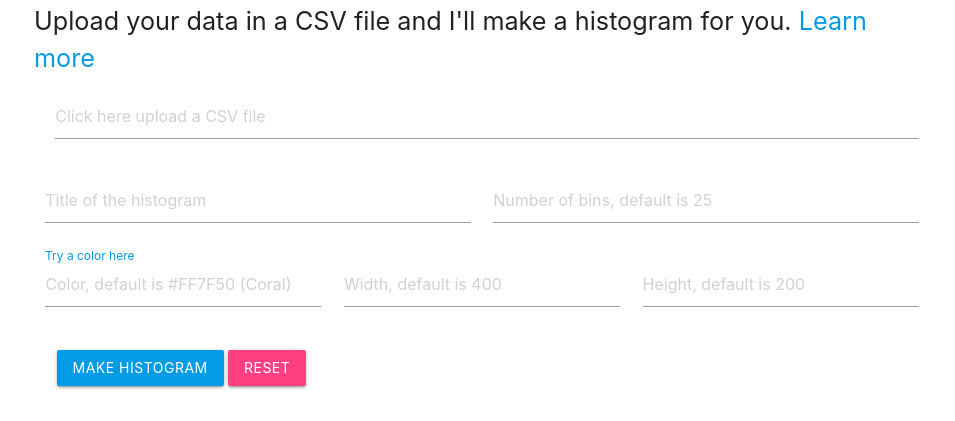
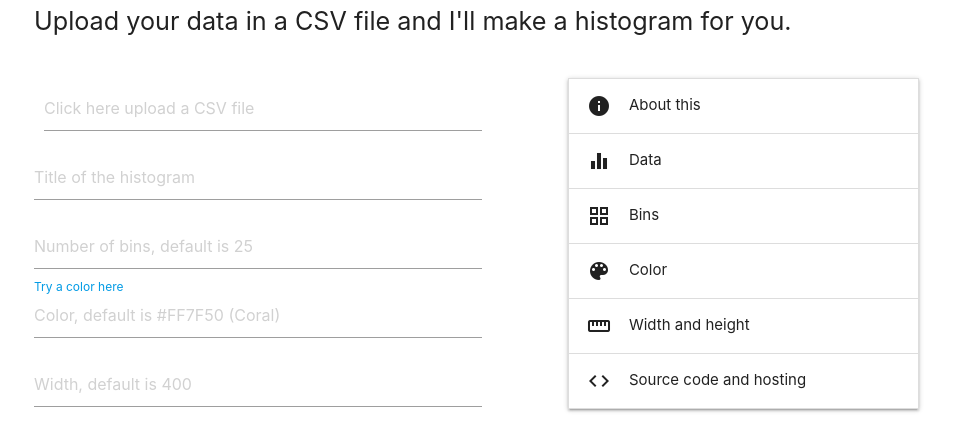
Before and after one commit to sausheong/hist, a plain HTML site: page static/index.html in a window 1280 px wide. Shown: the part 113-534 px from the top of the page, without its empty margins (158-1113 px from the left). Drawn offline with Linux system fonts and the light colour scheme.

Commit message:
cleaned up design of index.html

```diff
--- a/static/index.html
+++ b/static/index.html
@@ -16,99 +16,110 @@
 
             <div class="col s11 flow-text">
                 Upload your data in a CSV file and I'll make a histogram for you.
-                <a href="#info">Learn more</a>
             </div>
 
-            <div class="row">
-                <form class="col s12" name="make" action="/make" id="make" method="post" enctype="multipart/form-data">
+            <div class="row" style="margin-top: 20px; padding-top: 10px;">
+                <div class="col s6">
+                    <form name="make" action="/make" id="make" method="post" enctype="multipart/form-data">
                         <div class="row"">
-                        <div class="file-field input-field col s12">
+                            <div class="file-field input-field">
                                 <input type="file" name="csv" id="csv">
                                 <div class="file-path-wrapper">
                                     <input class="file-path validate" type="text" placeholder="Click here upload a CSV file">
 
                                 </div>
                             </div>
-                        <div class="input-field col s6">
+                            <div class="input-field">
                                 <input placeholder="Title of the histogram" name="title" id="title" type="text" class="validate">
                             </div>
-                        <div class="input-field col s6">
+                            <div class="input-field">
                                 <input placeholder="Number of bins, default is 25" name="bins" id="bins" type="text" class="validate">
                             </div>
-                        <div class="input-field col s4">
+                            <div class="input-field">
                                 <input placeholder="Color, default is #FF7F50 (Coral)" name="color" id="color" type="text" class="validate">
                                 <label for="color"><a href="https://htmlcolorcodes.com" target="_blank">Try a color here</a></label>
                             </div>
-                        <div class="input-field col s4">
+                            <div class="input-field">
                                 <input placeholder="Width, default is 400" name="width" id="width" type="text" class="validate">
                             </div>
-                        <div class="input-field col s4">
+                            <div class="input-field">
                                 <input placeholder="Height, default is 200" name="height" id="height" type="text" class="validate">
                             </div>
                         </div>
-                    <div class="row col s12">
+                        <div class="row">
                             <input class="btn light-blue darken-1" name="submit" id="submit" type="submit" value="Make histogram"/>
                             <input class="btn pink accent-2" type="reset" value="Reset"/>
                         </div>
                     </form>
+
                 </div>
 
-            <div class="row center hide" id="hist-container" style="padding-top: 2em; padding-bottom: 2em;">
-                <img id="hist" class="responsive-img" src="" alt="hist"/>
-            </div>
-
-
-
-            <div class="row" id="info">
-                <h4>About this</h4>
-                <p class="flow-text">
+                <div class="col s5 offset-s1">
+                    <ul class="collapsible">
+                        <li>
+                          <div class="collapsible-header"><i class="material-icons">info</i>About this</div>
+                          <div class="collapsible-body">
                                 This is a simple web app that does only 1 thing -- create a histogram.
 
                                 Data uploaded is only used to generate the chart and is not saved. The chart itself is a
                                 <a href="https://developer.mozilla.org/en-US/docs/Web/HTTP/Basics_of_HTTP/Data_URIs" target="_blank">data-url image</a>,
                                 there is no image generated at the backend. You can right-click and save the image for further use.
-                </p>
-
-                <h5 class="blue-text text-darken-3">Histogram data</h5>
-                <p class="flow-text">
+                          </div>
+                        </li>
+                        <li>
+                          <div class="collapsible-header"><i class="material-icons">equalizer</i>Data</div>
+                          <div class="collapsible-body">
                                 Upload a CSV file with data and I will create a histogram from it. The CSV file must only have
                                 1 column of data (other columns are ignored).
 
                                 <a target="_blank" href="/static/norm.csv">This is an example of a CSV that works.</a>
                                 It is a CSV file with 10,000 data points and will end up with a normal distribution when I
                                 make a histogram from the data. Download it and try it out yourself.
-                </p>
-
-                <h5 class="blue-text text-darken-3">Bins</h5>
-                <p class="flow-text">
+                          </div>
+                        </li>
+                        <li>
+                            <div class="collapsible-header"><i class="material-icons">grid_view</i>Bins</div>
+                            <div class="collapsible-body">
                                     You can choose how many bins the histogram should have. By default there are 25 bins. Adjust
                                     accordingly if you need more or less bins.
-                </p>
-
-                <h5 class="blue-text text-darken-3">Color</h5>
-                <p class="flow-text">
+                            </div>
+                        </li>
+                        <li>
+                            <div class="collapsible-header"><i class="material-icons">color_lens</i>Color</div>
+                            <div class="collapsible-body">
                                     You can choose the color of the bars. Use a color hex to represent, for example the default color
                                     is Coral, which is <code>#FF7F50</code>. You can check out some other cool colors here at
                                     <a href="https://htmlcolorcodes.com" target="_blank">https://htmlcolorcodes.com</a>.
-                </p>
-
-                <h5 class="blue-text text-darken-3">Width and height</h5>
-                <p class="flow-text">
+                            </div>
+                        </li>
+                        <li>
+                            <div class="collapsible-header"><i class="material-icons">straighten</i>Width and height</div>
+                            <div class="collapsible-body">
                                     You can set the width and height of the whole histogram. By default it is 400px wide and 200px high.
                                     Enter only numbers.
-                </p>
-
-                <h4>Source code and hosting</h4>
-                <p class="flow-text">
+                            </div>
+                        </li>
+                        <li>
+                            <div class="collapsible-header"><i class="material-icons">code</i>Source code and hosting</div>
+                            <div class="collapsible-body">
                                     The source code for this web app can be found at <a target="_blank" href="https://github.com/sausheong/hist">https://github.com/sausheong/hist</a>.
                                     The web app is deployed at Heroku under a free tier app.
-                </p>
+                            </div>
+                        </li>
+                    </ul>
                 </div>
             </div>
+
+            <div class="row center hide" id="hist-container" style="padding-top: 2em; padding-bottom: 2em;">
+                <img id="hist" class="responsive-img" src="" alt="hist"/>
+            </div>
+        </div>
+
         <script src="/static/js/jquery-3.5.1.min.js"></script>
         <script src="/static/js/materialize.min.js"></script>
         <script>
             $(document).ready(function(){
+                $('.collapsible').collapsible();
                 $('select').formSelect();
                 $('#make').submit(function(e) {
                     e.preventDefault();
```
Lines whose indentation alone changed are shown as unchanged.
